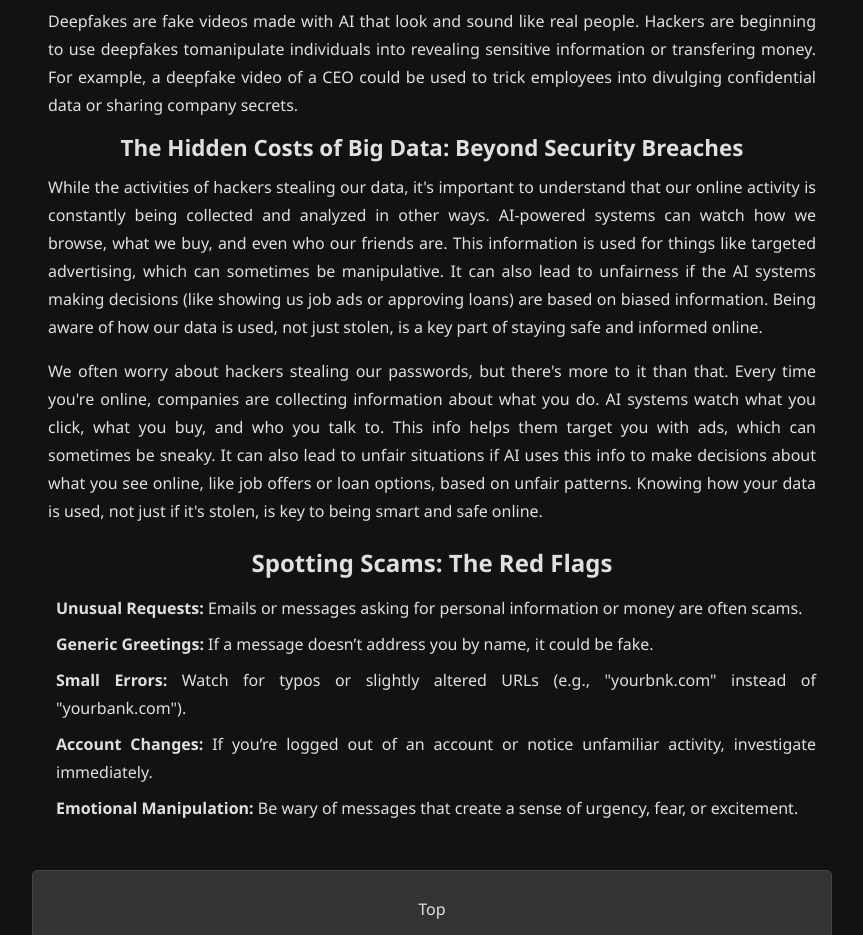
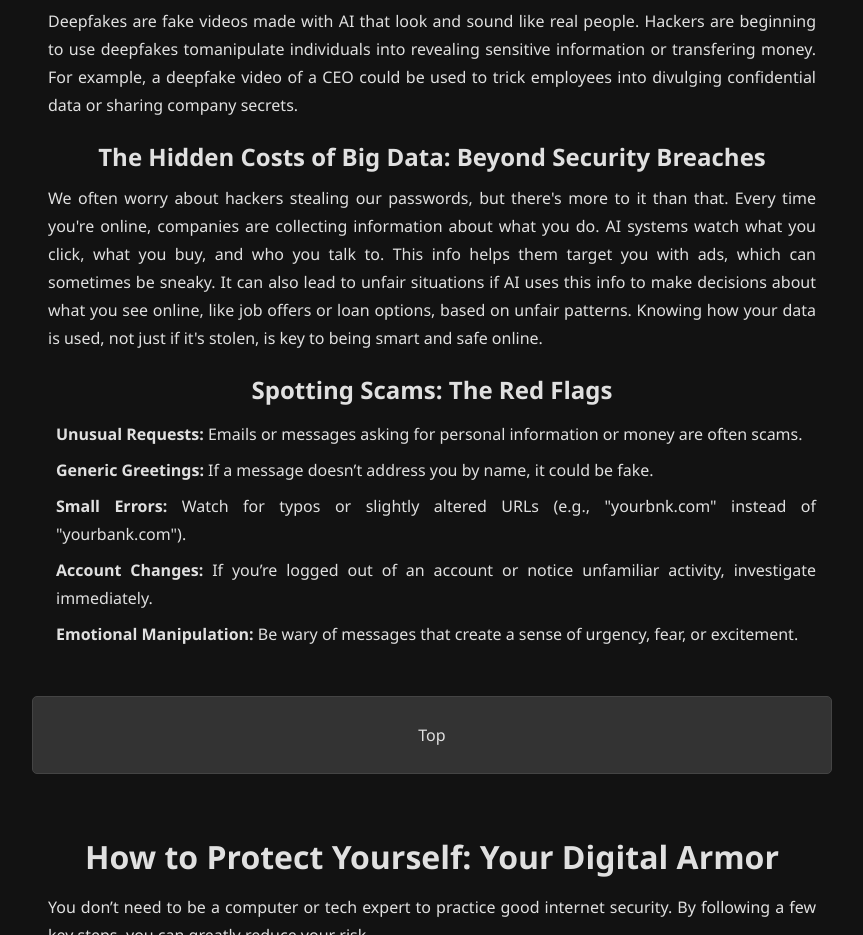
Before and after one commit to gameperson/info, a plain HTML site: page pages/Internet-Security.html in a window 1280 px wide. Shown: the part 3920-4855 px from the top of the page, without its empty margins (208-1071 px from the left). Drawn offline with Linux system fonts and the light colour scheme.

Commit message:
Update Internet-Security.html

```diff
--- a/pages/Internet-Security.html
+++ b/pages/Internet-Security.html
@@ -108,8 +108,7 @@
             <p class="content-paragraph">Many cyberattacks now combine multiple techniques to increase their ability to infect systems and inprove their effectiveness. For example, a hacker might use a phishing email to install malware or use public Wi-Fi to launch a man-in-the-middle attack hiding other hacking activities on victim conputers. These layered approaches make attacks harder to detect and difficult defend against.</p>
             <h3>Deepfakes and Social Engineering: The Era of Synthetic Reality</h3>
             <p class="content-paragraph">Deepfakes are fake videos made with AI that look and sound like real people. Hackers are beginning to use deepfakes tomanipulate individuals into revealing sensitive information or transfering money. For example, a deepfake video of a CEO could be used to trick employees into divulging confidential data or sharing company secrets.</p>
-            <h4>The Hidden Costs of Big Data: Beyond Security Breaches</h4>
-            <p class="content-paragraph">While the activities of hackers stealing our data, it's important to understand that our online activity is constantly being collected and analyzed in other ways. AI-powered systems can watch how we browse, what we buy, and even who our friends are. This information is used for things like targeted advertising, which can sometimes be manipulative. It can also lead to unfairness if the AI systems making decisions (like showing us job ads or approving loans) are based on biased information. Being aware of how our data is used, not just stolen, is a key part of staying safe and informed online.</p>
+            <h3>The Hidden Costs of Big Data: Beyond Security Breaches</h3>
             <p class="content-paragraph">We often worry about hackers stealing our passwords, but there's more to it than that. Every time you're online, companies are collecting information about what you do. AI systems watch what you click, what you buy, and who you talk to. This info helps them target you with ads, which can sometimes be sneaky. It can also lead to unfair situations if AI uses this info to make decisions about what you see online, like job offers or loan options, based on unfair patterns. Knowing how your data is used, not just if it's stolen, is key to being smart and safe online.</p>
             <h3>Spotting Scams: The Red Flags</h3>
             <ul>
```
